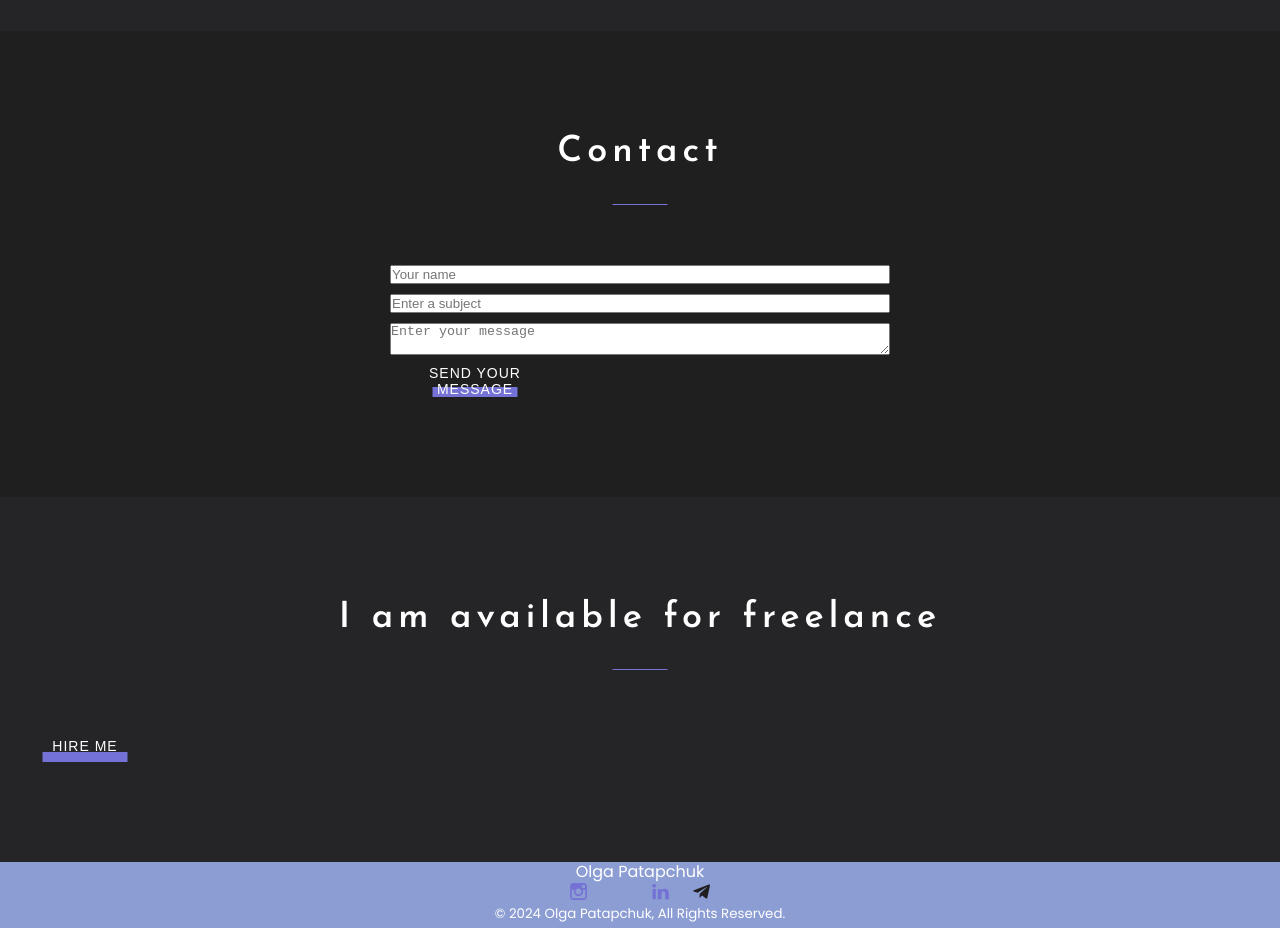
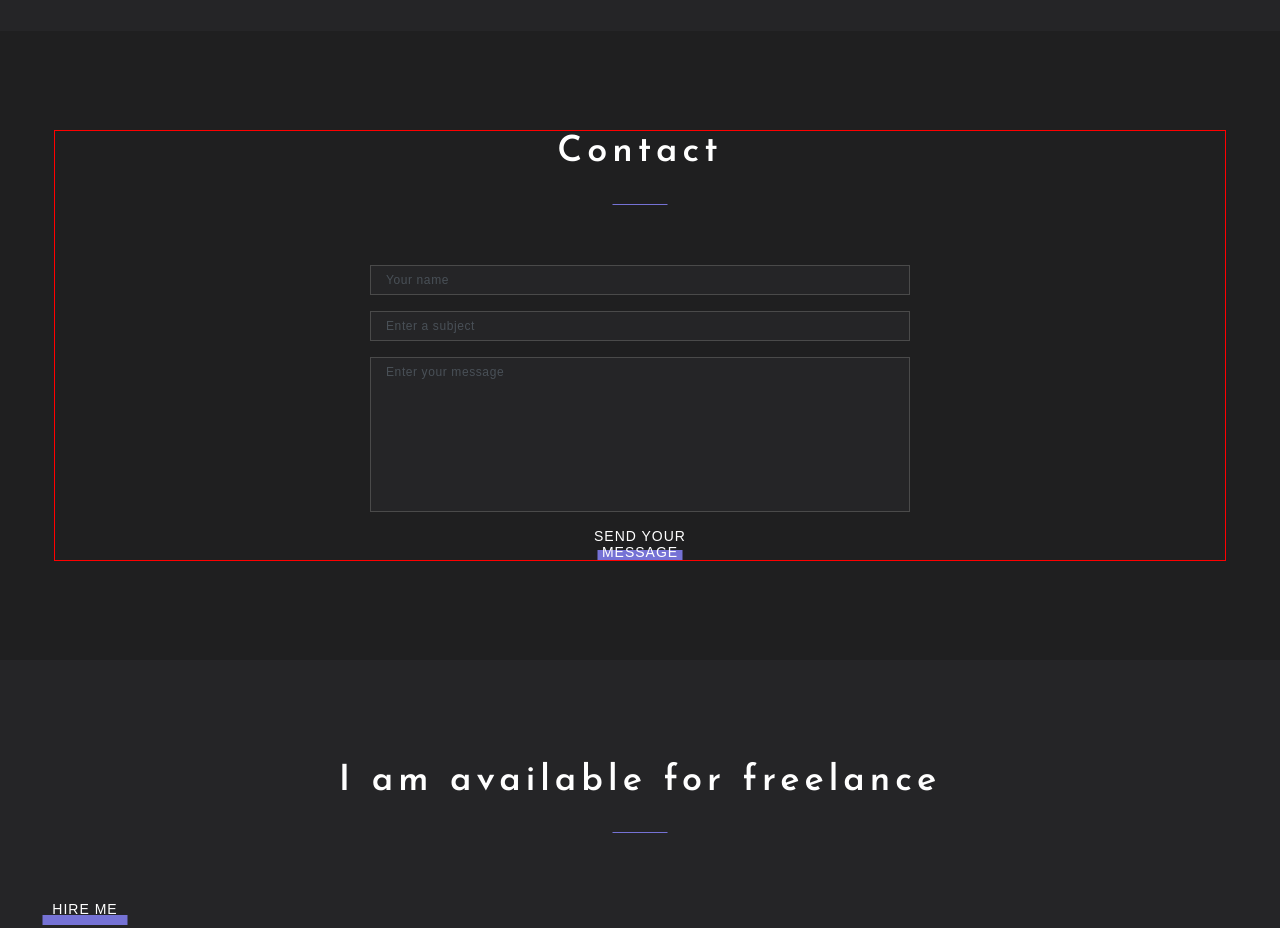
Before and after one commit to 0lgaP1/my-portfolio, a React app: page / in a window 1280 px wide. Shown: the part 3280-4208 px from the top of the page. Built offline with nearby package versions, Linux system fonts and the light colour scheme.

Commit message:
Styled contact form

```diff
--- a/src/components/Button.tsx
+++ b/src/components/Button.tsx
@@ -12,9 +12,9 @@
 
     &:hover {
         &::before {
-        height: 100%;
-        width: 100%;
-    }
+            height: 100%;
+            width: 100%;
+        }
     }
 
     position: relative;
--- a/src/layout/sections/contacts/Contacts.tsx
+++ b/src/layout/sections/contacts/Contacts.tsx
@@ -2,11 +2,14 @@
 import {SectionTitle} from "../../../components/SectionTitle";
 import styled from "styled-components";
 import {Button} from "../../../components/Button";
+import {Container} from "../../../components/Container";
+import {theme} from "../../../styles/Theme";
 
 
 export const Contacts = () => {
     return (
         <StyledContacts>
+            <Container>
                 <SectionTitle>Contact</SectionTitle>
                 <StyledForm>
                     <Field placeholder={"Your name"}/>
@@ -14,6 +17,7 @@
                     <Field placeholder="Enter your message" as={"textarea"} />
                     <Button type={"submit"}>Send your message</Button>
                 </StyledForm>
+            </Container>
         </StyledContacts>
     );
 };
@@ -23,14 +27,43 @@
 `
 
 const StyledForm = styled.form`
-    max-width: 500px;
+    max-width: 540px;
     width: 100%;
     display: flex;
     flex-direction: column;
-    gap: 10px;
+    align-items: center;
+    gap: 16px;
     margin: 0 auto;
+
+    textarea {
+        resize: none;
+        height: 155px;
+    }
+
+    ${Button} {
+        //width: inherit;
+        display: block;
+    }
 `
 
 const Field = styled.input`
+    background-color: ${theme.colors.secondaryBg};
+    border: 1px solid ${theme.colors.border};
+    width: 100%;
+    padding: 7px 15px;
 
+    font-family: "Popins", sans-serif;
+    font-weight: 400;
+    font-size: 12px;
+    letter-spacing: 0.05em;
+
+    color: ${theme.colors.font};
+
+    &::placeholder {
+        color: ${theme.colors.placeholderColor}
+    }
+
+    &:focus-visible {
+        outline: 1px solid ${theme.colors.border};
+    }
 `
--- a/src/styles/Theme.ts
+++ b/src/styles/Theme.ts
@@ -4,7 +4,10 @@
         secondaryBg: "#252527",
         accent: "#7572D5",
 
-        font: "#FFFFFF"
+        font: "#FFFFFF",
 
+        border: "#4A4A4A",
+
+        placeholderColor: "#495057",
     }
 }
```
Lines whose indentation alone changed are shown as unchanged.
